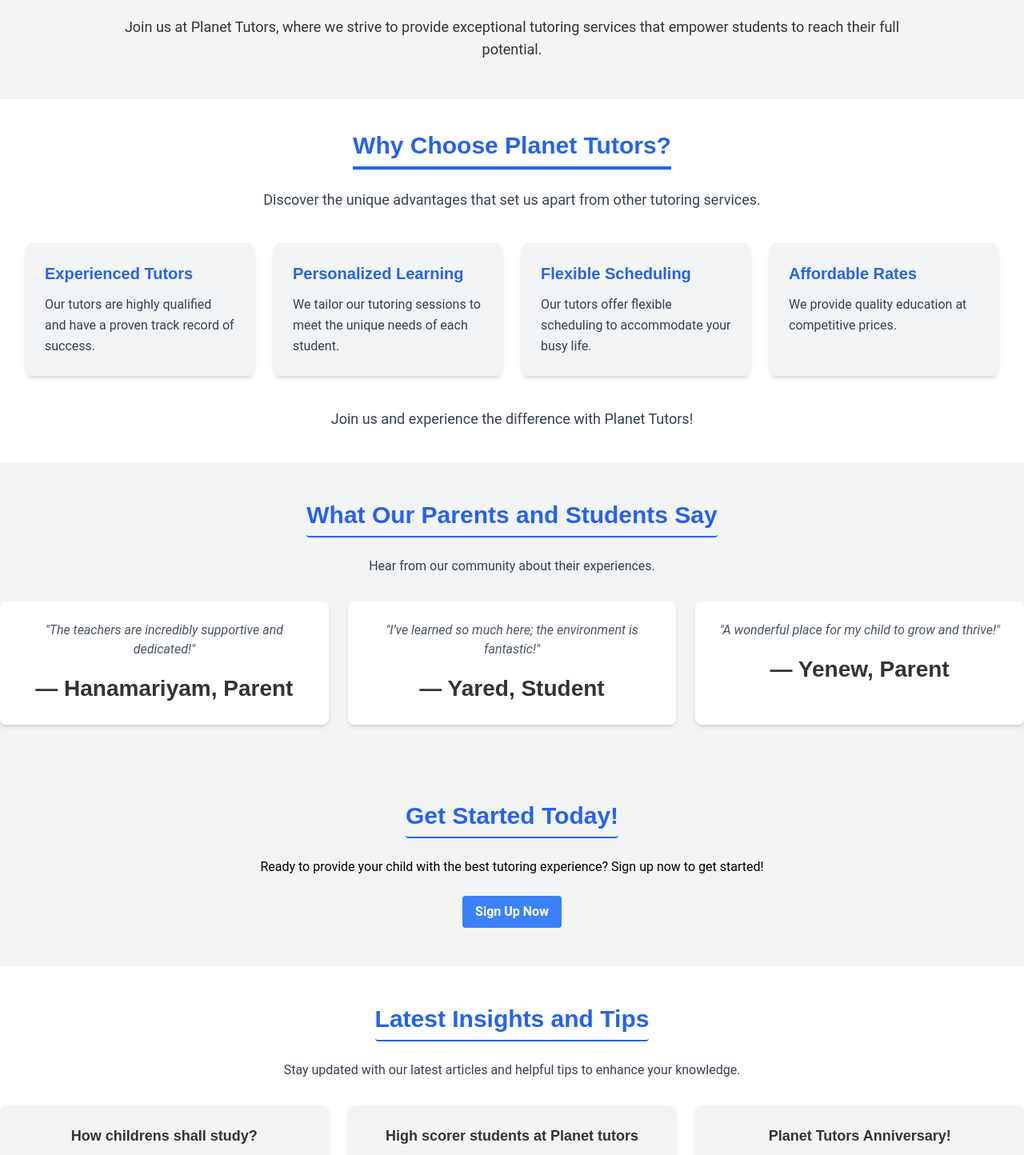
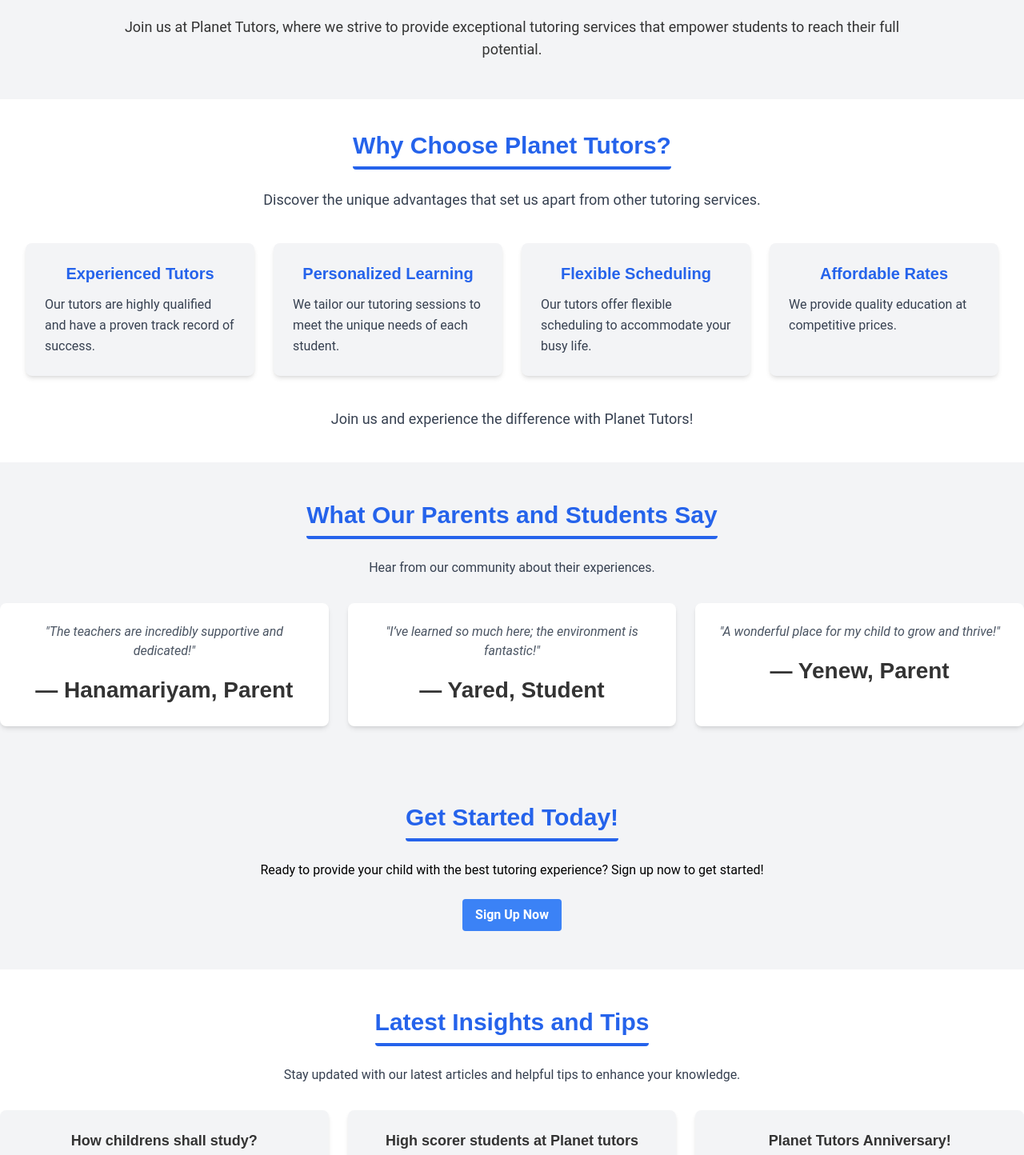
Before and after one commit to Hailu-Kibret/Planet-Tutors, a React (Vite) app: page /Home in a window 1280 px wide. Shown: the part 1330-2774 px from the top of the page at 80% size. Built offline with nearby package versions, Linux system fonts and the light colour scheme.

Commit message:
style added

```diff
--- a/src/Components/BlogSection.tsx
+++ b/src/Components/BlogSection.tsx
@@ -3,7 +3,7 @@
     <section className="bg-white py-12">
       <div className="container mx-auto text-center">
         <div className="flex justify-center">
-          <h2 className="text-3xl font-bold text-blue-600 text-center mb-6 border-b-2 border-blue-600 pb-2 rounded">
+          <h2 className="text-3xl font-bold text-blue-600 text-center mb-6 border-b-4 border-blue-600 pb-2  inline-block  rounded  ">
             Latest Insights and Tips
           </h2>
         </div>
--- a/src/Components/CallToAction.tsx
+++ b/src/Components/CallToAction.tsx
@@ -4,7 +4,7 @@
     <section className="bg-gray-100 py-12 text-white text-center">
       <div className="container mx-auto">
         <div className="flex justify-center">
-          <h2 className="text-3xl font-bold text-blue-600 text-center mb-6 border-b-2 border-blue-600 pb-2 rounded">
+          <h2 className="text-3xl font-bold text-blue-600 text-center mb-6 border-b-4 border-blue-600 pb-2 inline-block rounded">
             Get Started Today!
           </h2>
         </div>
--- a/src/Components/Choose.tsx
+++ b/src/Components/Choose.tsx
@@ -3,7 +3,7 @@
     <section className="py-10 bg-white ">
       {/* Section Title */}
       <div className="flex justify-center">
-        <h2 className="inline-block text-3xl font-bold text-blue-600 text-center mb-6 border-b-4 border-blue-600 pb-2">
+        <h2 className="inline-block text-3xl font-bold text-blue-600 text-center mb-6 border-b-4 border-blue-600 pb-2 rounded">
           Why Choose Planet Tutors?
         </h2>
       </div>
@@ -44,7 +44,7 @@
               key={index}
               className="bg-gray-100 p-6 rounded-lg shadow-md hover:shadow-lg transition-shadow duration-300"
             >
-              <h3 className="text-xl font-semibold text-blue-600 mb-3">
+              <h3 className="text-xl font-semibold text-center text-blue-600 mb-3">
                 {feature.title}
               </h3>
               <p className="text-gray-700 leading-relaxed">
--- a/src/Components/Contact.tsx
+++ b/src/Components/Contact.tsx
@@ -3,7 +3,7 @@
     <section className="bg-gray-100 py-12">
       <div className="container mx-auto text-center">
         <div className="flex justify-center">
-          <h2 className="text-3xl font-bold text-blue-600 text-center mb-6 border-b-2 border-blue-600 pb-2 rounded">
+          <h2 className="text-3xl font-bold text-blue-600 text-center mb-6 border-b-4 border-blue-600 pb-2 inline-block rounded">
             Contact Us
           </h2>
         </div>
--- a/src/Components/ServicesOverview.tsx
+++ b/src/Components/ServicesOverview.tsx
@@ -8,7 +8,7 @@
     <section className="py-12 bg-gray-100">
       {/* Section Title */}
       <div className="flex justify-center">
-        <h2 className="text-3xl font-bold text-blue-600 text-center mb-6 border-b-4 border-blue-600 pb-2">
+        <h2 className="text-3xl font-bold text-blue-600 text-center mb-6 border-b-4 border-blue-600 pb-2 inline-block rounded">
           Our Tutoring Services
         </h2>
       </div>
--- a/src/Components/Testimonials.tsx
+++ b/src/Components/Testimonials.tsx
@@ -3,7 +3,7 @@
     <section className="bg-gray-100 py-12">
       <div className="container mx-auto text-center">
         <div className="flex justify-center">
-          <h2 className="text-3xl font-bold text-blue-600 text-center mb-6 border-b-2 border-blue-600 pb-2 rounded">
+          <h2 className="text-3xl font-bold text-blue-600 text-center mb-6 border-b-4 border-blue-600 pb-2 inline-block rounded">
             What Our Parents and Students Say
           </h2>
         </div>
--- a/src/Pages/About.tsx
+++ b/src/Pages/About.tsx
@@ -5,7 +5,7 @@
     <section className="bg-gray-50 py-10 px-6 md:px-12 lg:px-20">
       <div className="max-w-4xl mx-auto">
         <div className="flex justify-center">
-          <h2 className="text-3xl font-bold text-blue-600 text-center mb-6 border-b-2 border-blue-600 pb-2 rounded">
+          <h2 className="text-3xl font-bold text-blue-600 text-center mb-6 border-b-4 border-blue-600 pb-2 rounded">
             About Us
           </h2>
         </div>
--- a/src/Pages/Resources.tsx
+++ b/src/Pages/Resources.tsx
@@ -77,7 +77,7 @@
     <section className="bg-gray-50 py-10 px-6 md:px-12 lg:px-20">
       <div className="max-w-5xl mx-auto">
         <div className="flex justify-center">
-          <h2 className="text-3xl font-bold text-blue-600 text-center mb-6 border-b-2 border-blue-600 pb-2 rounded">
+          <h2 className="text-3xl font-bold text-blue-600 text-center mb-6 border-b-4 border-blue-600 pb-2 rounded">
             Resouces
           </h2>
         </div>
--- a/src/Pages/Services.tsx
+++ b/src/Pages/Services.tsx
@@ -2,7 +2,7 @@
   return (
     <section className=" py-12  bg-gray-100">
       <div className="flex justify-center">
-        <h1 className="text-3xl font-bold text-blue-600 text-center mb-6 border-b-2 border-blue-600 pb-2 rounded">
+        <h1 className="text-3xl font-bold text-blue-600 text-center mb-6 border-b-4 border-blue-600 pb-2 rounded">
           Our Tutoring Services
         </h1>
       </div>
```
